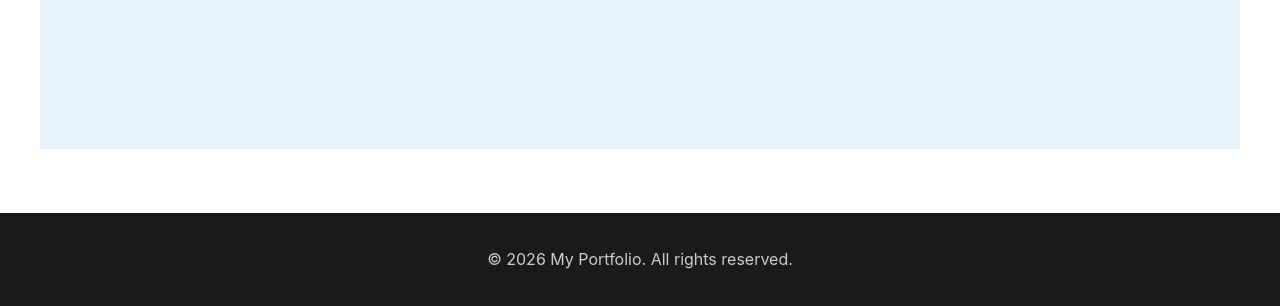
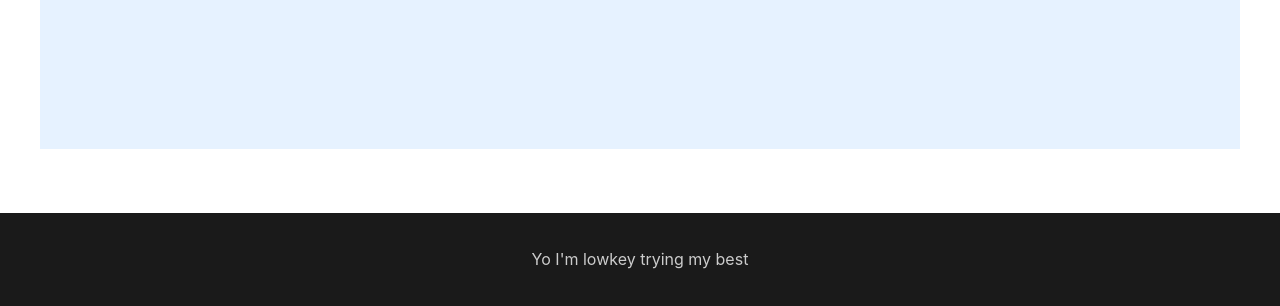
Before and after one commit to bkhoa962-cmd/Portfolio, a plain HTML site: page index.html in a window 1280 px wide. Shown: the part 1226-1532 px from the top of the page. Drawn offline with Linux system fonts and the light colour scheme.

Commit message:
Updated Footer
- Changed it to be a funny message

```diff
--- a/index.html
+++ b/index.html
@@ -83,7 +83,7 @@
          ======================================== -->
     <footer>
         <div class="container">
-            <p>&copy; 2026 My Portfolio. All rights reserved.</p>
+            <p> Yo I'm lowkey trying my best</p>
         </div>
     </footer>
 
```
